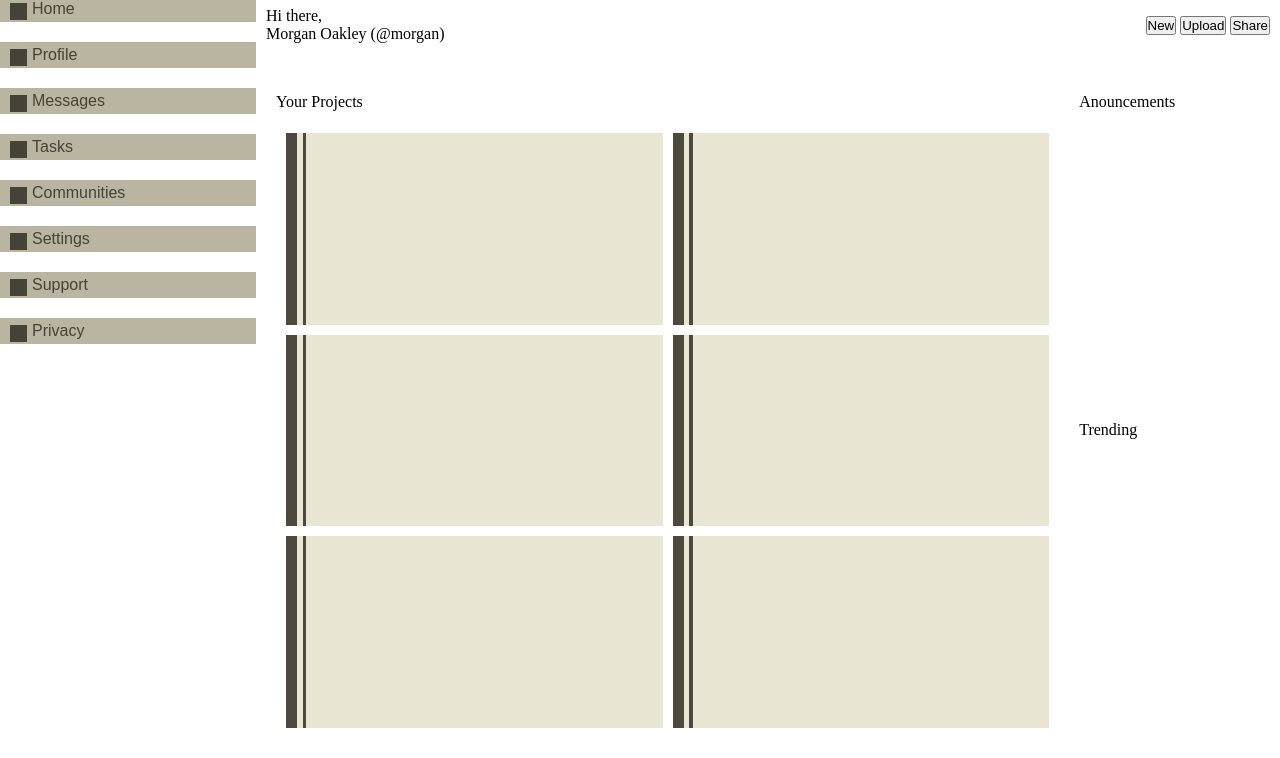
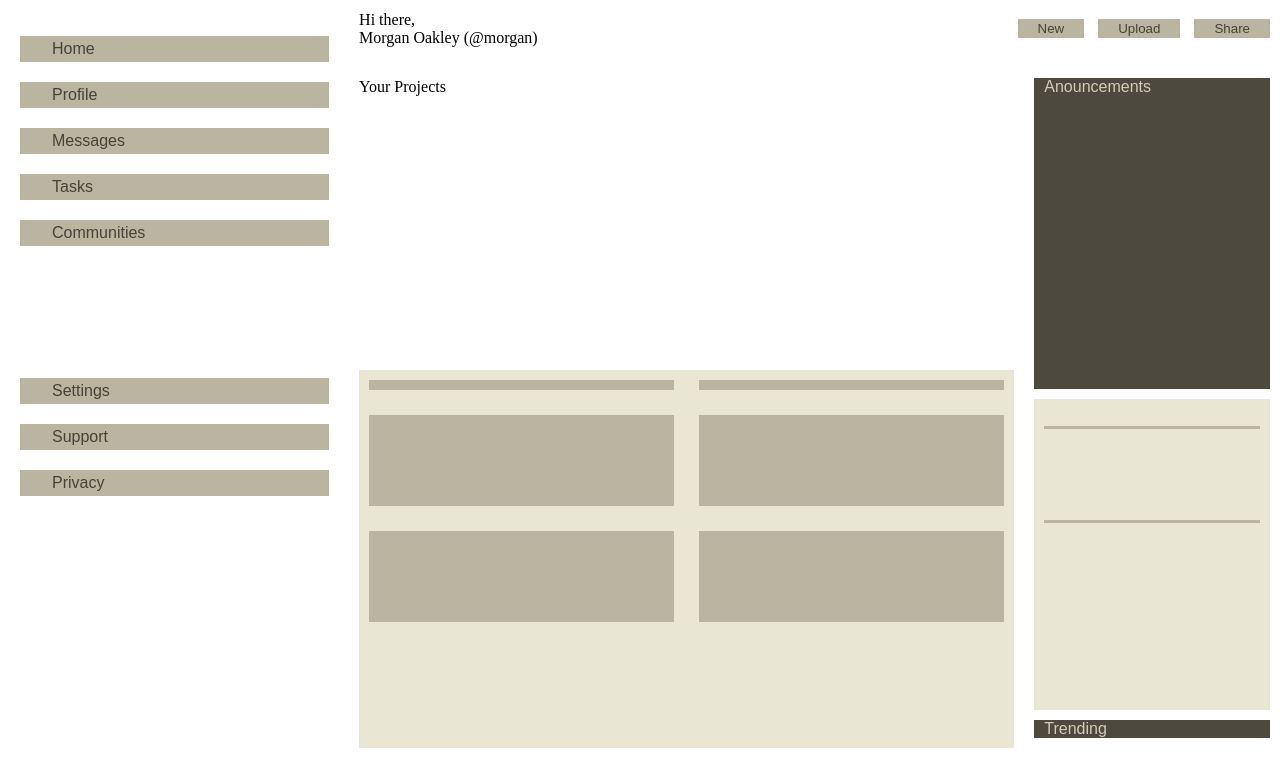
Before and after one commit to MuqAle/Admin-Dashboard, a plain HTML site: page index.html in a window 1280 px wide. Shown: the part 42-800 px from the top of the page. Drawn offline with Linux system fonts and the light colour scheme; a web font is replaced by a local one.

Commit message:
Add hover effects to buttons

```diff
--- a/css/style.css
+++ b/css/style.css
@@ -5,11 +5,11 @@
 }
 @font-face {
     font-family: 'Rodin_light';
-    src: url('FOTRodin-Pro-L.otf') format('opentype');
+    src: url('../fot-rodin-pro-cufonfonts/FOTRodin-Pro-L.otf') format('opentype');
 }
 @font-face {
     font-family: 'Rodin_bold';
-    src: url('FOTRodin-Pro-DB.otf') format('opentype');
+    src: url('../fot-rodin-pro-cufonfonts/FOTRodin-Pro-DB.otf') format('opentype');
 
 }
 
@@ -19,6 +19,10 @@
    --dark-markers: #4d493e;
    --bg-color: #d1cdb7;
    --text-color:#454238;
+}
+
+body{
+    overflow: scroll;
 }
 
 *{
@@ -31,9 +35,10 @@
 .container{
     background-image: url(../imgs/NieR-HIGH-1440.png);
     display: grid;
+    overflow-x: scroll;
     width: 100vw;
     height: 100vh;
-    grid-template-columns: 1fr 4fr;
+    grid-template-columns: 1.5fr 4fr;
     grid-template-rows: .8fr 5fr;
 }
 
@@ -47,7 +52,8 @@
     display: grid;
     grid-column: 2/3;
     grid-row: 1/2;
-    grid-template-rows: 1fr 4fr;
+    grid-template-rows: .7fr 2fr;
+    gap: 10px;
 }
 
 .header div{
@@ -55,11 +61,10 @@
 }
 
 .top_header{
-
     grid-row: 1/2;
     display: flex;
     justify-content: space-between;
-    gap: 5rem;
+    gap: 4rem;
 }
 
 .top_header .left_side{
@@ -75,6 +80,8 @@
 .top_header .right_side{
     display: flex;
     align-items: center;
+    font-family: 'Rodin',sans-serif;
+    font-size: .9rem
 }
 
 .search_img{
@@ -109,25 +116,140 @@
 
 
 
+.bottom_header button{
+    border: none;
+    font-family: 'Rodin', sans-serif;
+    padding-top: 2px;
+    padding-bottom: 2px;
+    margin-left: 10px;
+    padding-left: 20px;
+    padding-right: 20px;
+    color: var(--text-color);
+    background-color: var(--text-box);
+    z-index: 1;
+    position: relative;
+    transition-duration: .2s;
+    transition-property: color, background-color, box-shadow;
+}
+
+
+
+button::before{
+    content: '';
+    transition: all 0.2s;
+    position: absolute;
+    top: 0;
+    bottom: 0;
+    left: 0;
+    right: 0;
+}
+
+button::after{
+    content: '';
+    transition: all .2s;
+    transition-timing-function: ease-out;
+    position: absolute;
+    top: 0;
+    bottom: 0;
+    left: 0;
+    width: 0;
+    background-color: var(--dark-markers);
+    z-index: -1;
+}
+
+button:hover {
+    box-shadow: 0.2em 0.2em 0.1em 0 #bab5a1;
+    background-color: transparent;
+    color: #dcd8c0;
+  }
+
+button:hover::before{
+    top: -0.2rem;
+    bottom: -0.2rem;
+    border: solid var(--dark-markers);
+    border-width: 0.1rem 0;
+}
+
+button:hover::after{
+    background-color: var(--dark-markers);
+    opacity: 1;
+    color: var(--bg-color);
+    width: 100%;
+}
+
+
+
 /* sidebar */
 
-/* .sidebar div{
-    padding: 10px;
-} */
+
 .sidebar{
     grid-column: 1/2;
     grid-row: 1/-1;
+    display: grid;
+    grid-template-rows: .2fr 3fr;
+    gap: 30px;
+    margin-right: 20px;
 }
 
-li::before{
-    content: '';
-    position: absolute;
-    top: 25%;
-    left: 0.6em;
-    width: 1.1rem;
-    height: 1.1rem;
-    background-color: var(--text-color);
+.logo{
+    display: flex;
+    gap: 5px;
+    padding-left: 20px;
+    padding-top: 10px;
 }
+
+.yorha{
+    width: 70px;
+}
+
+h1{
+    letter-spacing: 0.5rem;
+    text-shadow: 0.3rem 0.3rem 0 var(--text-box) ;
+    font-family: 'Rodin_bold', sans-serif;
+    color: var(--text-color);
+    align-self: center;
+}
+
+.menu{
+    display: grid;
+    grid-template-rows: 17rem 10rem;
+    gap: 70px;
+    padding-left: 20px;
+}
+
+.border{
+    grid-column: 1/2;
+    display: flex;
+    justify-content: space-between;
+}
+
+.first_list{
+    grid-row: 1/2;
+    grid-template-columns:20px 1fr;
+    gap: 30px;
+    display: grid;
+}
+
+.second_list{
+    grid-row: 2/3;
+    grid-template-columns:20px 1fr;
+    gap: 30px;
+    display: grid;
+}
+
+
+.menu .big_border{
+    background-color: var(--text-box);
+    width: .7rem;
+}
+
+.menu .small_border{
+    background-color: var(--text-box);
+    width: .2rem;
+}
+
+
+
 
 li{
     position: relative;
@@ -135,79 +257,131 @@ li{
     font-family: 'Rodin',sans-serif;
     padding: 4px;
     padding-left: 2rem;
-    margin-top: 20px;
     background-color: var(--text-box);
     color: var(--text-color);
+    z-index: 1;
+    transition-duration: .2s;
+    transition-property: color, background-color, box-shadow;
 }
+
+li::before{
+    content: '';
+    transition: all 0.2s;
+    position: absolute;
+    top: 0;
+    bottom: 0;
+    left: 0;
+    right: 0;
+}
+
+li:nth-child(even){
+    margin-top: 20px;
+    margin-bottom: 20px;
+}
+
+li::after{
+    content: '';
+    transition: all .2s;
+    transition-timing-function: ease-out;
+    position: absolute;
+    top: 0;
+    bottom: 0;
+    left: 0;
+    width: 0;
+    background-color: var(--dark-markers);
+    z-index: -1;
+}
+
+li:hover {
+    box-shadow: 0.2em 0.2em 0.1em 0 #bab5a1;
+    background-color: transparent;
+    color: #dcd8c0;
+  }
+
+li:hover::before{
+    top: -0.2rem;
+    bottom: -0.2rem;
+    border: solid var(--dark-markers);
+    border-width: 0.1rem 0;
+}
+
+li:hover::after{
+    background-color: var(--dark-markers);
+    opacity: 1;
+    color: var(--bg-color);
+    width: 100%;
+}
+
 
 
 /* main container */
 
 .main_container{
     padding: 10px;
+    gap: 10px;
     grid-column: 2/-1;
     grid-row: 2/-1;
     display: grid;
-    grid-template-columns: 4fr 1fr;
+    grid-template-columns: 4fr 1.5fr;
+
 }
 
 .main_container .left_side{
     display: grid;
-    grid-template-rows: 30px 1fr;
-    padding: 10px;
+}
+
+.projects .title{
+    grid-column: 1/-1;
+    font-family: 'Rodin',sans-serif;
+    color: var(--bg-color);
+    background-color: var(--dark-markers);
+    padding-left: 10px;
 }
 
 
 .projects{
     grid-column: 1/2;
+    background-color: var(--boxes-color);
     display: grid;
     grid-template-columns: 1fr 1fr;
-    grid-template-rows: 1fr 1fr 1fr;
-    gap: 10px;
-    padding: 10px;
+    grid-template-rows: 30px 1fr 1fr 1fr;
+    gap: 5px;
 }
 
 .projects .project_card{
-    background-color: var(--boxes-color);
+    background-color: var(--text-box);
     display: grid;
-    grid-template-columns: 20px 1fr;
-
+    margin: 10px;
 }
-.border{
-    grid-column: 1/2;
-    display: flex;
-    justify-content: space-between;
-}
-
-.big_border{
-    background-color: var(--dark-markers);
-    width: .7rem;
-}
-
-.small_border{
-    background-color: var(--dark-markers);
-    width: .2rem;
-}
-
 
 .main_container .right_side{
     display: grid;
-    grid-template-rows: 30px 1fr 30px 1fr;
+    grid-template-rows:1fr 1fr;
     gap: 10px;
-    padding: 10px;
+    padding-left: 10px;
 }
 
 .anouncement_card{
-    background-color: white;
-    grid-row: 2/3;
+    background-color: var(--boxes-color);
+    display: grid;
+    grid-template-rows: 30px 1fr 1fr 1fr;
+
+}
+
+.anouncement:nth-of-type(-n+2){
+    border-bottom: solid var(--text-box);
+    margin-left: 10px;
+    margin-right: 10px;
 }
 
 .trending{
-    background-color: white;
-    grid-row: 4/5;
+    background-color: var(--boxes-color);
 
 }
 
 .right_side .title{
-
+    font-family: 'Rodin', sans-serif;
+    color: var(--bg-color);
+    background-color: var(--dark-markers);
+    padding-left: 10px;
 }
```
